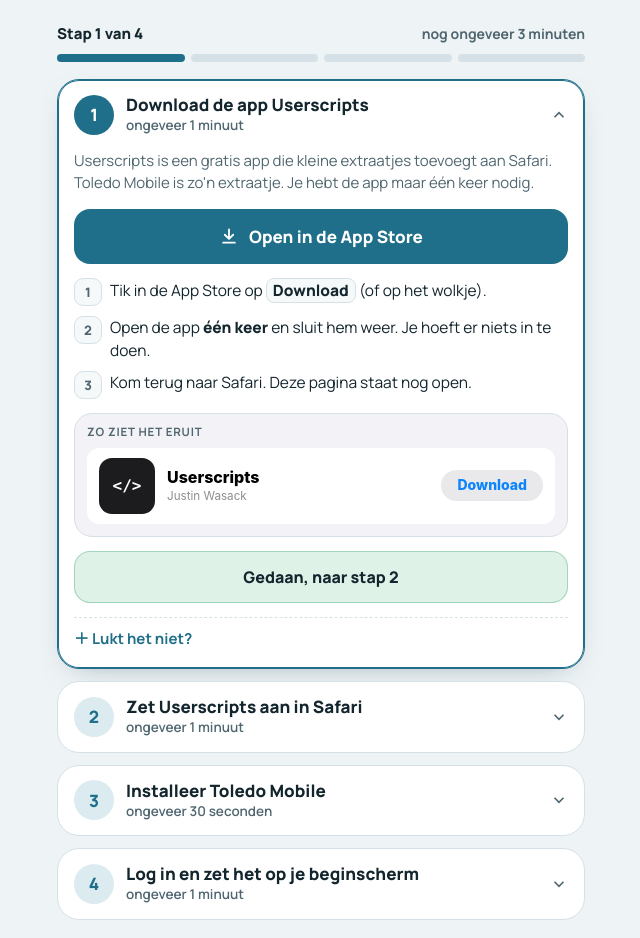
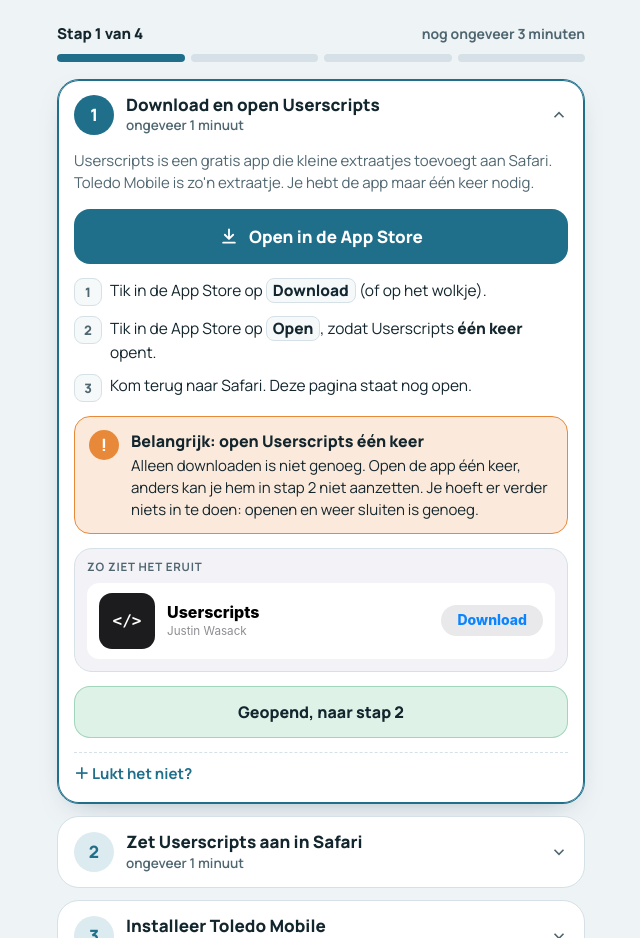
Before and after one commit to vj4542662/toledo-mobile-demo, a plain HTML site: page index.html in a window 1280 px wide. Shown: the part 935-1873 px from the top of the page, without its empty margins (319-959 px from the left). Drawn offline with Linux system fonts and the light colour scheme.

Commit message:
Installatiehulp: duidelijk dat Userscripts één keer geopend moet worden
Co-Authored-By: Claude Opus 5.5 <noreply@anthropic.com>
Claude-Session: https://claude.ai/code/session_01XxSJJ1YHAK3Ju8Mz3MqwQz

```diff
--- a/index.html
+++ b/index.html
@@ -207,6 +207,9 @@ svg.pm { width: 16px; height: 16px; fill: none; stroke: currentColor; stroke-wid
 .hsr .t + span { flex: 1; min-width: 0; }
 .hsr small { display: block; color: #8e8e93; font-size: 12px; overflow: hidden; text-overflow: ellipsis; white-space: nowrap; }
 
+.must { display: grid; grid-template-columns: 30px minmax(0, 1fr); gap: 12px; align-items: start; background: var(--warm-tint); border: 1.5px solid var(--warm); border-radius: 16px; padding: 13px 14px; font-size: 15px; line-height: 1.45; }
+.must b { display: block; font-size: 16px; margin-bottom: 2px; }
+.must .mi1 { width: 30px; height: 30px; border-radius: 50%; background: var(--warm); color: #fff; display: grid; place-items: center; font-weight: 800; font-size: 17px; }
 /* done */
 .finish { display: none; text-align: center; background: var(--card); border: 1px solid var(--line); border-radius: 22px; padding: 24px 18px; margin-top: 14px; gap: 10px; }
 .finish.on { display: grid; }
@@ -283,20 +286,21 @@ footer p { margin: 0; }
     <ol class="steps" id="steps">
       <!-- 1 -->
       <li class="step" data-step="1">
-        <button class="head" type="button" aria-expanded="false"><span class="num">1</span><span><b>Download de app Userscripts</b><small>ongeveer 1 minuut</small></span><svg class="chev" viewBox="0 0 24 24"><path d="M6 9l6 6 6-6"/></svg></button>
+        <button class="head" type="button" aria-expanded="false"><span class="num">1</span><span><b>Download en open Userscripts</b><small>ongeveer 1 minuut</small></span><svg class="chev" viewBox="0 0 24 24"><path d="M6 9l6 6 6-6"/></svg></button>
         <div class="body">
           <p class="why">Userscripts is een gratis app die kleine extraatjes toevoegt aan Safari. Toledo Mobile is zo'n extraatje. Je hebt de app maar één keer nodig.</p>
           <a class="act" href="https://apps.apple.com/app/userscripts/id1463298887" data-go="1"><svg viewBox="0 0 24 24"><path d="M12 4v11M7 10.5l5 5 5-5M5 20h14"/></svg>Open in de App Store</a>
           <ol class="do">
             <li><span>Tik in de App Store op <span class="ui">Download</span> (of op het wolkje).</span></li>
-            <li><span>Open de app <b>één keer</b> en sluit hem weer. Je hoeft er niets in te doen.</span></li>
+            <li><span>Tik in de App Store op <span class="ui">Open</span>, zodat Userscripts <b>één keer</b> opent.</span></li>
             <li><span>Kom terug naar Safari. Deze pagina staat nog open.</span></li>
           </ol>
+          <div class="must"><span class="mi1">!</span><span><b>Belangrijk: open Userscripts één keer</b>Alleen downloaden is niet genoeg. Open de app één keer, anders kan je hem in stap 2 niet aanzetten. Je hoeft er verder niets in te doen: openen en weer sluiten is genoeg.</span></div>
           <div class="mock" aria-hidden="true"><p class="cap">Zo ziet het eruit</p>
             <div class="grp"><div class="r app"><span class="aic">&lt;/&gt;</span><span><b>Userscripts</b><small>Justin Wasack</small></span><span class="get">Download</span></div></div>
           </div>
-          <div class="ask"><p>Gelukt om Userscripts te downloaden?</p><div class="two"><button class="yes" type="button">Ja, gelukt</button><button class="no" type="button">Nog niet</button></div></div>
-          <button class="next" type="button">Gedaan, naar stap 2</button>
+          <div class="ask"><p>Heb je Userscripts gedownload én één keer geopend?</p><div class="two"><button class="yes" type="button">Ja, gelukt</button><button class="no" type="button">Nog niet</button></div></div>
+          <button class="next" type="button">Geopend, naar stap 2</button>
           <details class="help"><summary>Lukt het niet?</summary><ul>
             <li>Opent de App Store niet? Open hem zelf en zoek op <b>Userscripts</b>. Kies die van <b>Justin Wasack</b>.</li>
             <li>Vraagt je iPhone om Face ID of je wachtwoord van je Apple ID? Dat is normaal bij elke download, ook bij gratis apps.</li>
```
